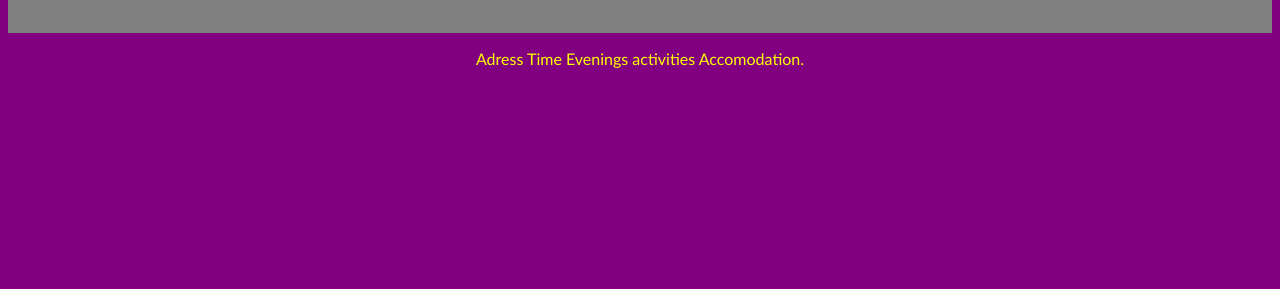
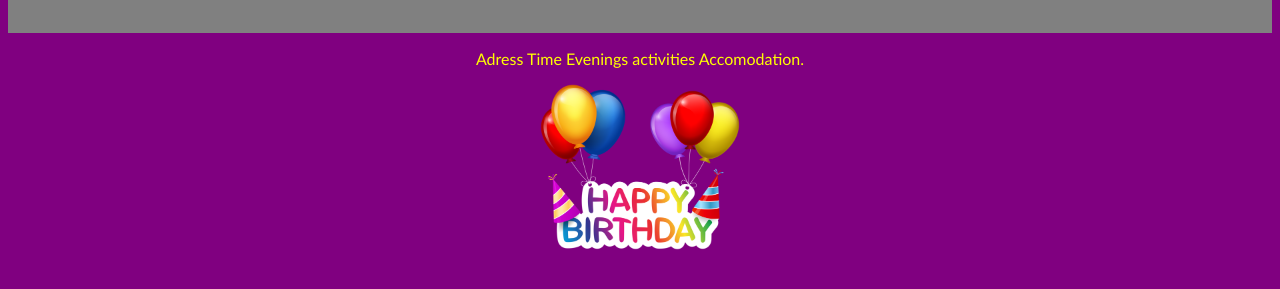
Before and after one commit to clairecaw/Claire-40th, a plain HTML site: page Details.html in a window 1280 px wide. Shown: the part 85-374 px from the top of the page. Drawn offline with Linux system fonts and the light colour scheme.

Commit message:
Update Details.html

```diff
--- a/Details.html
+++ b/Details.html
@@ -21,6 +21,7 @@
 Time
 Evenings activities
 Accomodation.</p>
+<img src="/Claire-40th/Ballons.png" alt="Picture of Ballons" width=200px />
 
 
 
```
